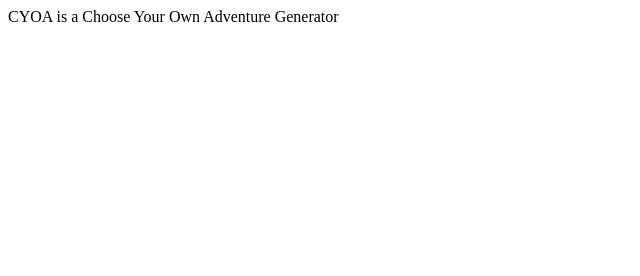
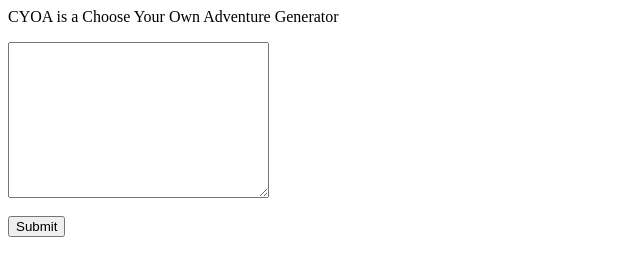
Before and after one commit to MattPat30/CYOA, a plain HTML site: page index.html in a window 1280 px wide. Shown: the whole page, without its empty margins (0-640 px from the left). Drawn offline with Linux system fonts and the light colour scheme.

Commit message:
adding input field

```diff
--- a/index.html
+++ b/index.html
@@ -4,5 +4,10 @@
 
 <Body>
   <p>CYOA is a Choose Your Own Adventure Generator</p>
+  <form action="/action_page.php">
+    <textarea name="message" rows="10" cols="30"></textarea>
+    <br><br>
+    <input type="submit">
+  </form>
 </Body>
 <HTML>
```
